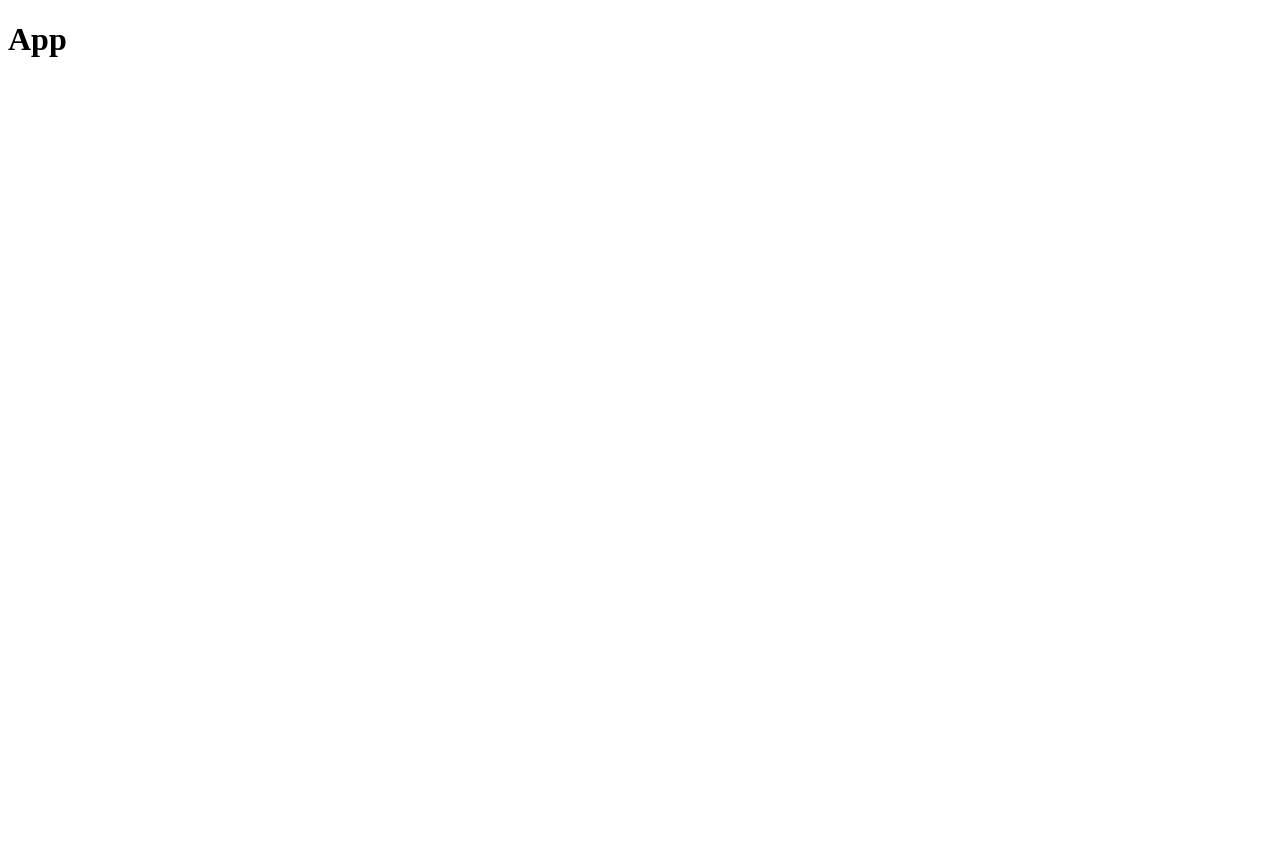
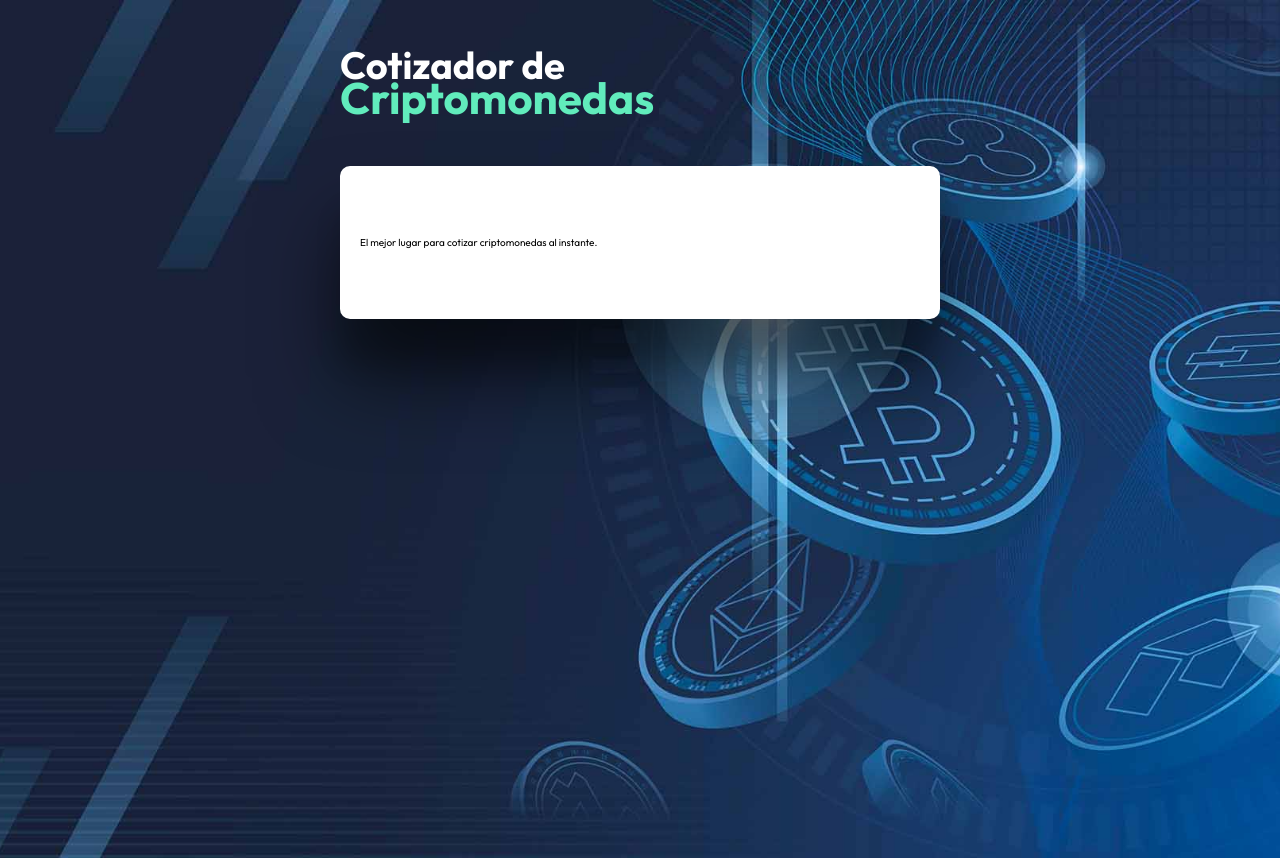
Before and after one commit to Fr3ak-Dev/crypto_quote, a React (Vite) app: page / in a window 1280 px wide. Before the commit the page ends 800 px from the top, so only its background shows below. Built offline with nearby package versions, Linux system fonts and the light colour scheme.

Commit message:
Add initial HTML structure, App component content, and CSS styles

```diff
--- a/index.html
+++ b/index.html
@@ -1,12 +1,18 @@
 <!doctype html>
 <html lang="en">
+
 <head>
   <meta charset="UTF-8" />
   <meta name="viewport" content="width=device-width, initial-scale=1.0" />
   <title>Vite + React + TS + Zod + Zustand</title>
+  <link rel="preconnect" href="https://fonts.googleapis.com">
+  <link rel="preconnect" href="https://fonts.gstatic.com" crossorigin>
+  <link href="https://fonts.googleapis.com/css2?family=Outfit:wght@400;700;900&display=swap" rel="stylesheet">
 </head>
+
 <body>
   <div id="root"></div>
   <script type="module" src="/src/main.tsx"></script>
 </body>
+
 </html>
--- a/src/App.tsx
+++ b/src/App.tsx
@@ -2,7 +2,14 @@ function App() {
 
   return (
     <>
-      <h1>App</h1>
+      <div className="container">
+        <h1 className="app-title">
+          Cotizador de <span>Criptomonedas</span>
+        </h1>
+        <div className="content">
+          <p>El mejor lugar para cotizar criptomonedas al instante.</p>
+        </div>
+      </div>
     </>
   )
 }
--- a/src/index.css
+++ b/src/index.css
@@ -0,0 +1,44 @@
+:root {
+  --white: #fff;
+  --primary: #61ecbc;
+  --black: #182339;
+}
+
+html {
+  font-size: 62.5%;
+}
+
+body {
+  background-image: url('/bg.jpg');
+  background-position: center;
+  background-repeat: no-repeat;
+  background-size: cover;
+  min-height: 100vh;
+  font-family: "Outfit", sans-serif;
+}
+
+.container {
+  max-width: 60rem;
+  width: 95%;
+  margin: 0 auto;
+}
+
+.app-title {
+  font-size: 3.8rem;
+  margin-top: 5rem;
+  color: var(--white);
+  line-height: .8;
+}
+.app-title span {
+  display: block;
+  color: var(--primary);
+  font-size: 4.4rem;
+}
+
+.content {
+  margin-top: 5rem;
+  padding: 6rem 2rem;
+  background-color: var(--white);
+  border-radius: 1rem;
+  box-shadow: 0 60px 80px rgba(0,0,0,0.60), 0 45px 26px rgba(0,0,0,0.14);
+}
```
Lines whose indentation alone changed are shown as unchanged.
